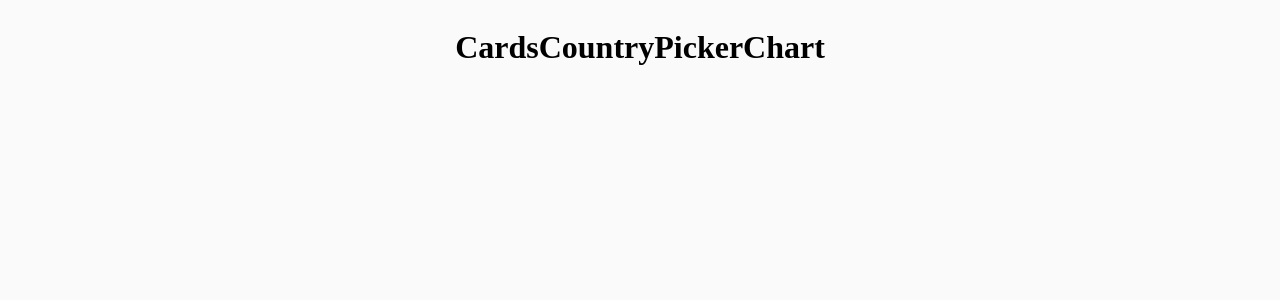
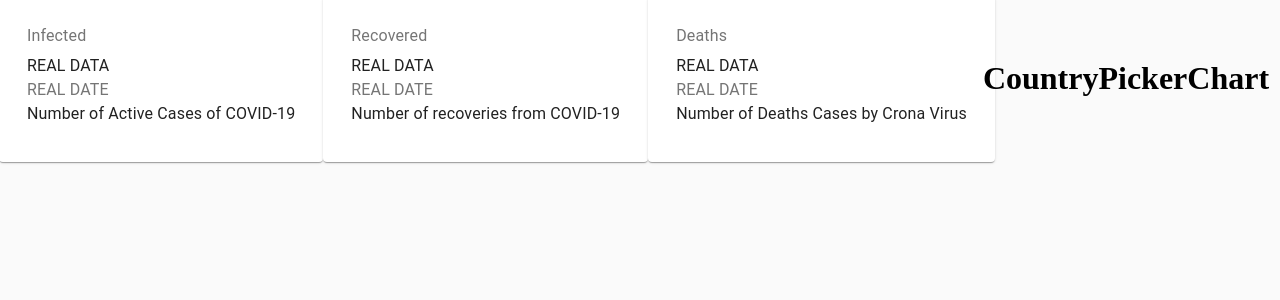
Before and after one commit to mahmoodlegend/Covid-19-Tracker-App, a React (Create React App) app: page / in a window 1280 px wide. Shown: the top 300 px of the page. Built offline with nearby package versions, Linux system fonts and the light colour scheme; no server answers.

Commit message:
Three Cards Prepard

```diff
--- a/package.json
+++ b/package.json
@@ -3,6 +3,7 @@
   "version": "0.1.0",
   "private": true,
   "dependencies": {
+    "@material-ui/core": "^4.10.2",
     "@testing-library/jest-dom": "^4.2.4",
     "@testing-library/react": "^9.5.0",
     "@testing-library/user-event": "^7.2.1",
--- a/src/App.js
+++ b/src/App.js
@@ -12,23 +12,32 @@ import styles from './App.module.css';
 import { fetchData } from './api/index.js';
 
                             //We install some of components with
-// Command: npm install --save axios react-chartjs-2 react-countup classnames
+// Command: npm install --save axios react-chartjs-2 react-countup classnames @material-ui/core
 // 1) axios we get request to api
 // 2) react-chartjs-2 for making chart
 // 3) react-countup for making number count for animation
+// 4) @material-ui/core
 class App extends React.Component {
 
+        state = {                      // Now we are sending data to cards so that make UI with this data
+                                // State is built in function for handle data
+            data : {},                 // It Still Empty Object Initalized
+        }
 
     async componentDidMount() {
-        const data = await fetchData();
-        console.log(data);
+        const fetchedData = await fetchData();    // fetchedData word give sense that data is coming in this variable
+
+        this.setState({data:fetchData});    // data:data can be written as only data in JS as key value pair are same but just for clearity
     }
 
     render() {
+
+        const { data } = this.state;
+
         return (
             <div div className={styles.container}>
                 {/* Same as className = container  , It make sure that you not have interface fromany other file  */}
-                <Cards />
+                <Cards data = {data} />        {/* We pass all data to card Function */}
                 <CountryPicker />
                 <Chart />
             </div>
--- a/src/components/Cards/Cards.jsx
+++ b/src/components/Cards/Cards.jsx
@@ -1,8 +1,46 @@
 import React from 'react';
+import styles from './Cards.module.css';
+import { Card, CardContent, Typography, Grid } from '@material-ui/core';   // These are the elements imported from material-ui, These will be helpful for making of cards
 
-const Cards = () => {
-    return(
-        <h1>Cards</h1>
+
+const Cards = (props) => {
+    console.log(props);           // To See Either We Are Getting Data or not So data was come but was not shown so we need three component here
+
+    return (
+        <div className={styles.container}>                  {/* Jsx strutute */}
+
+            <Grid container spacing={3} justify="center">     {/* Making Cards location on page and spacing b/w them */}
+
+                <Grid item component={Card}>                {/* This will Make Card Look like paper */}
+                    <CardContent>
+                        <Typography color="textSecondary" gutterBottom>Infected</Typography>    {/*Use for Write Text in Card, gutterBottom Provide Padding on Bottom*/}
+                        <Typography varaint="h5">REAL DATA</Typography>             {/*varaint is for text size*/}
+                        <Typography color="textSecondary">REAL DATE</Typography>
+                        <Typography varaint="body2">Number of Active Cases of COVID-19</Typography>  {/*varaint is for text size*/}
+                    </CardContent>
+                </Grid>
+
+                <Grid item component={Card}>                {/* This will Make Card Look like paper */}
+                    <CardContent>
+                        <Typography color="textSecondary" gutterBottom>Recovered</Typography>    {/*Use for Write Text in Card, gutterBottom Provide Padding on Bottom*/}
+                        <Typography varaint="h5">REAL DATA</Typography>             {/*varaint is for text size*/}
+                        <Typography color="textSecondary">REAL DATE</Typography>
+                        <Typography varaint="body2">Number of recoveries from COVID-19</Typography>  {/*varaint is for text size*/}
+                    </CardContent>
+                </Grid>
+
+                <Grid item component={Card}>                {/* This will Make Card Look like paper */}
+                    <CardContent>
+                        <Typography color="textSecondary" gutterBottom>Deaths</Typography>    {/*Use for Write Text in Card, gutterBottom Provide Padding on Bottom*/}
+                        <Typography varaint="h5">REAL DATA</Typography>             {/*varaint is for text size*/}
+                        <Typography color="textSecondary">REAL DATE</Typography>
+                        <Typography varaint="body2">Number of Deaths Cases by Crona Virus</Typography>  {/*varaint is for text size*/}
+                    </CardContent>
+                </Grid>
+
+            </Grid>
+
+        </div>
     )
 }
 
```
Also changed, not shown: 1 other file (tests, documents, lock files or other folders).
